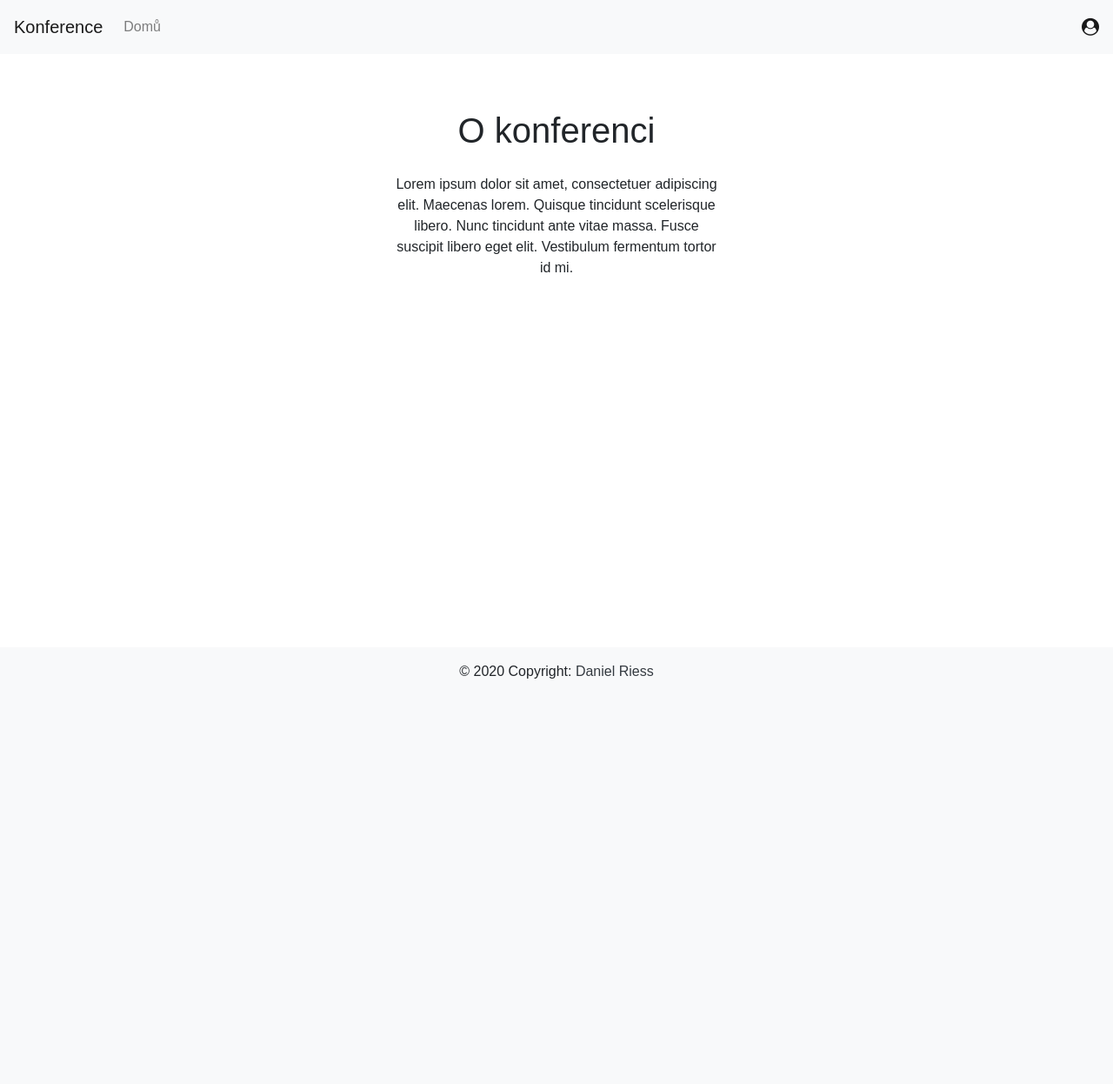
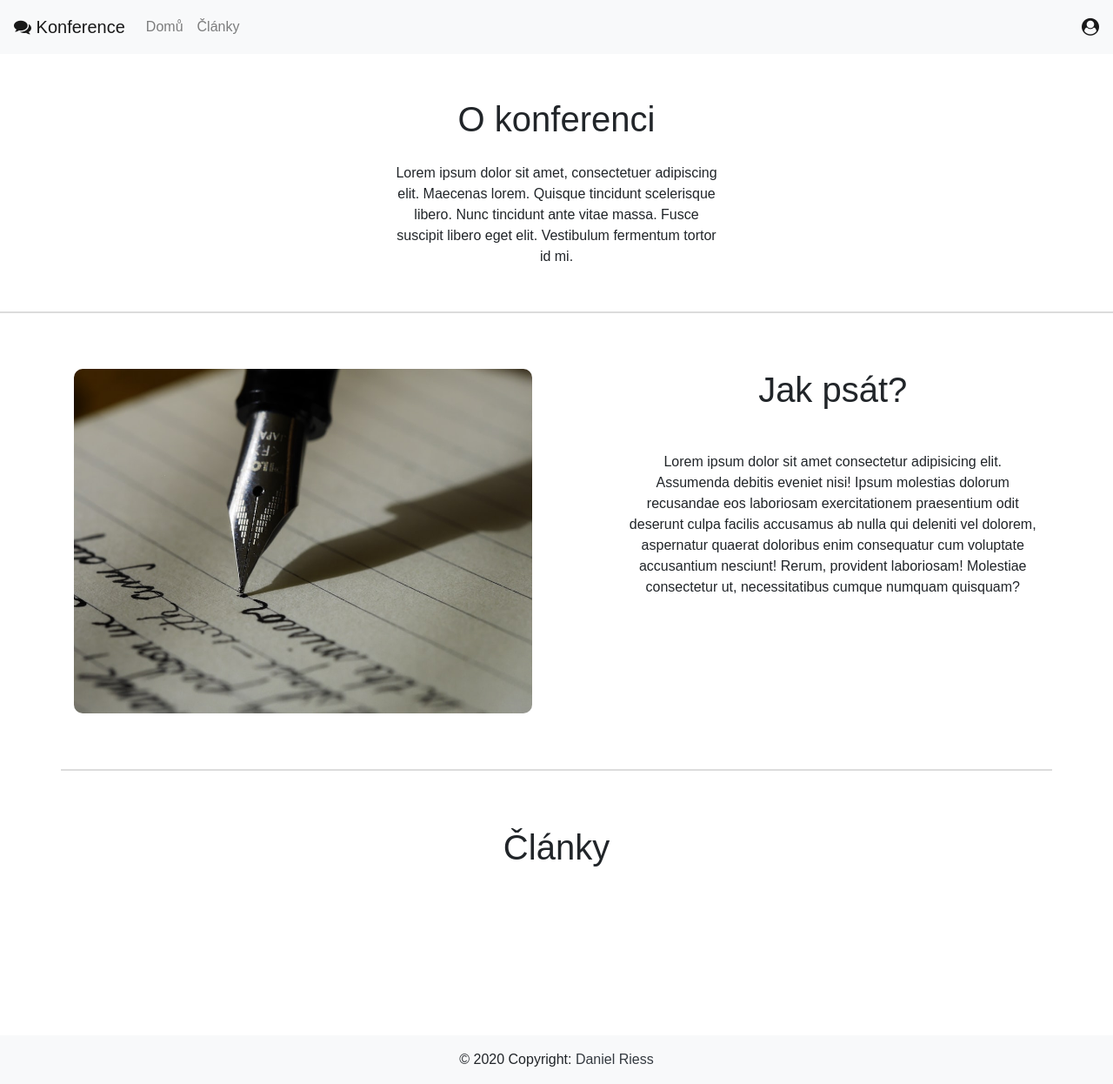
Before and after one commit to rejsek/web_semestralka, a PHP site: page /main_page.html in a window 1280 px wide. Shown: the whole page at 87% size. Before the commit the page ends 780 px from the top, so only its background shows below. Run offline with PHP 8.4, Linux system fonts and the light colour scheme.

Commit message:
visual of main page chagned + added dir pictures

```diff
--- a/main_page.html
+++ b/main_page.html
@@ -11,13 +11,16 @@
     <link rel="stylesheet" href="../web_semestralka/style.css">
 
     <meta charset="UTF-8">
-    <meta name="Prihlasovaci formular" content="width=device-width, initial-scale=1.0">
-    <title>Přihlašovací formulář</title>
+    <meta name="Hlavni strana" content="width=device-width, initial-scale=1.0">
+    <title>Hlavní strana</title>
 </head>
 <body>
   <!--Navigation-->
   <nav class="navbar navbar-expand-lg navbar-light bg-light">
-    <a class="navbar-brand" href="../web_semestralka/main_page.html">Konference</a>
+    <a id="icon" class="navbar-brand" href="../web_semestralka/main_page.html">
+      <i class="fa fa-comments"></i>
+      Konference
+    </a>
     <button class="navbar-toggler" type="button" data-toggle="collapse" data-target="#navbarText" aria-controls="navbarText" aria-expanded="false" aria-label="Toggle navigation">
       <span class="navbar-toggler-icon"></span>
     </button>
@@ -25,6 +28,9 @@
       <ul class="navbar-nav mr-auto">
         <li class="nav-item">
           <a class="nav-link" href="../web_semestralka/main_page.html">Domů</a>
+        </li>
+        <li class="nav-item">
+          <a class="nav-link" href="#">Články</a>
         </li>
       </ul>
       <span class="navbar-text">
@@ -37,6 +43,7 @@
   <!--Navigation-->
 
   <section>
+    <div class="basic_info">
       <div class="about" align="center">
           <h1 id="main_title">O konferenci</h1>
 
@@ -46,6 +53,35 @@
               Nunc tincidunt ante vitae massa. Fusce suscipit libero eget elit.
               Vestibulum fermentum tortor id mi.
           </p>
+      </div>
+    </div>
+
+    <div class="container">
+      <div class="left_container">
+          <img src="../web_semestralka/pictures/pen.jpeg" width="100%" height="100%">
+      </div>
+
+      <div class="right_container">
+          <div class="right_container_text">
+            <h1>
+              Jak psát?
+            </h1>
+
+            <p>
+              Lorem ipsum dolor sit amet consectetur adipisicing elit.
+              Assumenda debitis eveniet nisi! Ipsum molestias dolorum
+              recusandae eos laboriosam exercitationem praesentium odit
+              deserunt culpa facilis accusamus ab nulla qui deleniti vel
+              dolorem, aspernatur quaerat doloribus enim consequatur cum
+              voluptate accusantium nesciunt! Rerum, provident laboriosam!
+              Molestiae consectetur ut, necessitatibus cumque numquam quisquam?
+            </p>
+          </div>
+      </div>
+    </div>
+
+    <div class="articles">
+      <h1 id="acrticles_title">Články</h1>
     </div>
   </section>
 
--- a/style.css
+++ b/style.css
@@ -1,5 +1,10 @@
 body {
     font-family: Arial, Helvetica, sans-serif;
+}
+
+#icon:hover {
+    color: rgb(36, 189, 71);
+    transition: 0.5s;
 }
 
 #login_icon {
@@ -8,25 +13,69 @@ body {
 
 #login_icon:hover {
     color: rgb(36, 189, 71);
-    transition: 0.2s;
+    transition: 0.5s;
+}
+
+nav {
+    height: 10%;
+}
+
+.form_div {
+    padding-bottom: 6.5rem;
 }
 
 form {
-    margin-top: 10%;
+    margin-top: 7%;
     width: 30%;
+    height: 80%;
 }
 
 h1 {
     margin-bottom: 10%;
 }
 
+.basic_info {
+    border-bottom: 2px solid gainsboro;
+}
+
 #main_title {
-    margin-top: 5%;
+    margin-top: 4%;
     margin-bottom: 2%;
 }
 
 #main_about {
     width: 30%;
+    margin-bottom: 4%;
+}
+
+.container {
+    padding-top: 5%;
+    padding-bottom: 5%;
+    border-bottom: 2px solid gainsboro;
+}
+
+img {
+    border-radius: 10px;
+}
+
+.left_container {
+    width: 80%;
+}
+
+.right_container {
+    text-align: center;
+    width: 80%;
+    margin-left: 5%;
+}
+
+.right_container_text {
+    padding-left: 10%;
+}
+
+.articles {
+    text-align: center;
+    padding-top: 5%;
+    padding-bottom: 5%;
 }
 
 input {
@@ -41,7 +90,7 @@ button {
 
 button:hover{
     width: 55%;
-    transition: 0.2s;
+    transition: 0.5s;
 }
 
 a {
@@ -50,12 +99,16 @@ a {
 
 a:hover {
     color: rgb(36, 189, 71);
-    transition: 0.2s;
+    transition: 0.5s;
     text-decoration: none;
 }
 
+.container {
+    display: flex;
+}
+
 footer {
+    height: 10%;
     width: 100%;
-    position: fixed;
     bottom: 0;
 }
```
Also changed, not shown: login_form.html (+9 -2 lines), registration_form.html (+8 -2 lines), pictures/pen.jpeg (added). Lines whose indentation alone changed are shown as unchanged.
